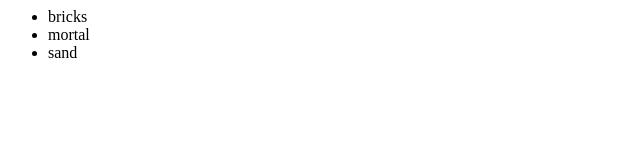
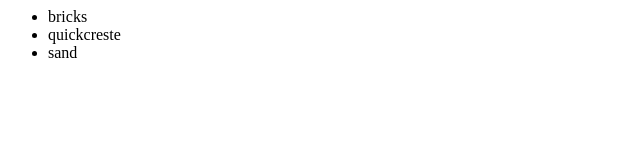
Before and after one commit to ahmedzean/test, a plain HTML site: page index.html in a window 1280 px wide. Shown: the full height of the page, 0-640 px from the left. Drawn offline with Linux system fonts and the light colour scheme.

Commit message:
change morter to quickcreate

```diff
--- a/index.html
+++ b/index.html
@@ -3,7 +3,7 @@
 		<div>
 			<ul>
 				<li>bricks</li>
-				<li>mortal</li>
+				<li>quickcreste</li>
 				<li>sand</li>
 			</ul>
 		</div>
```
